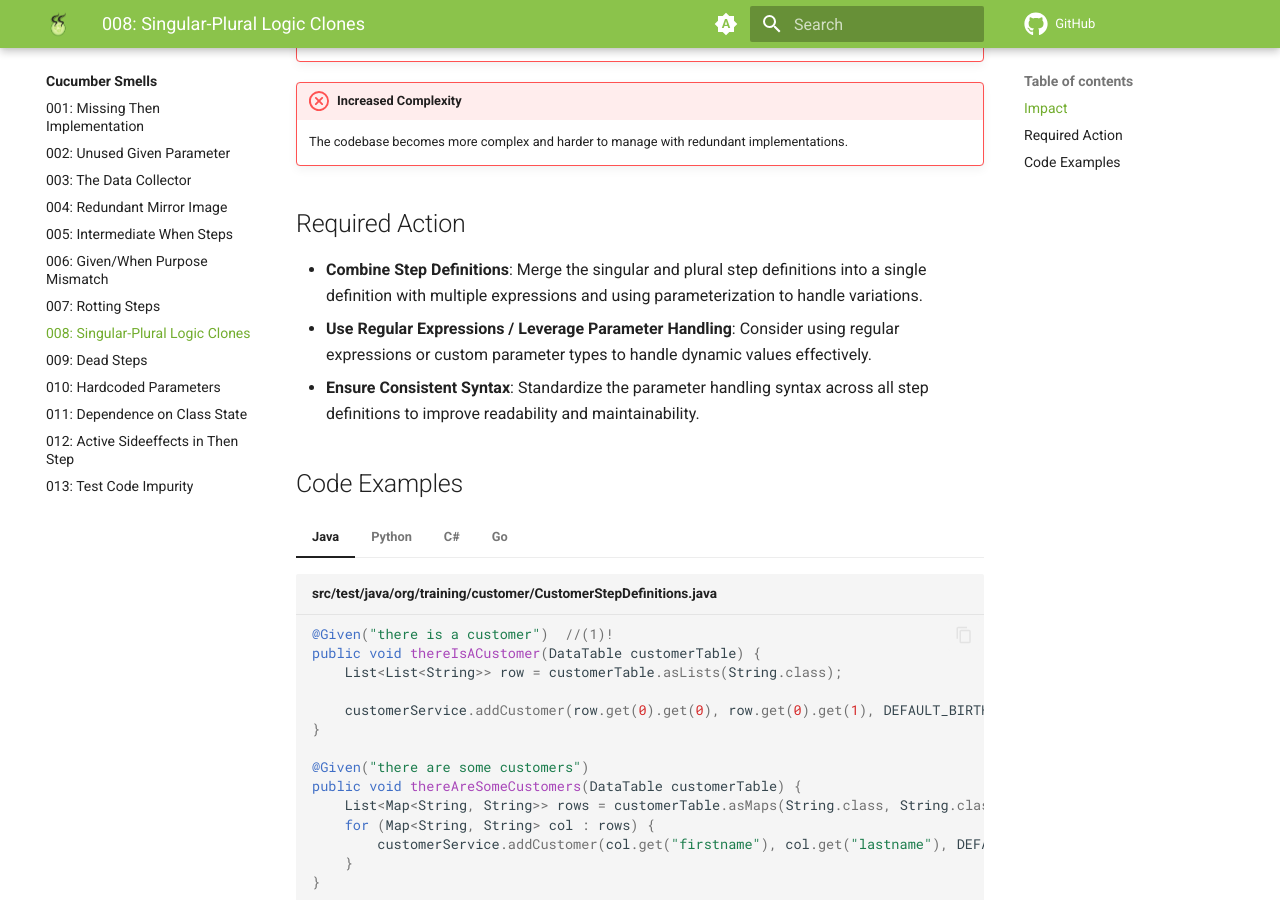
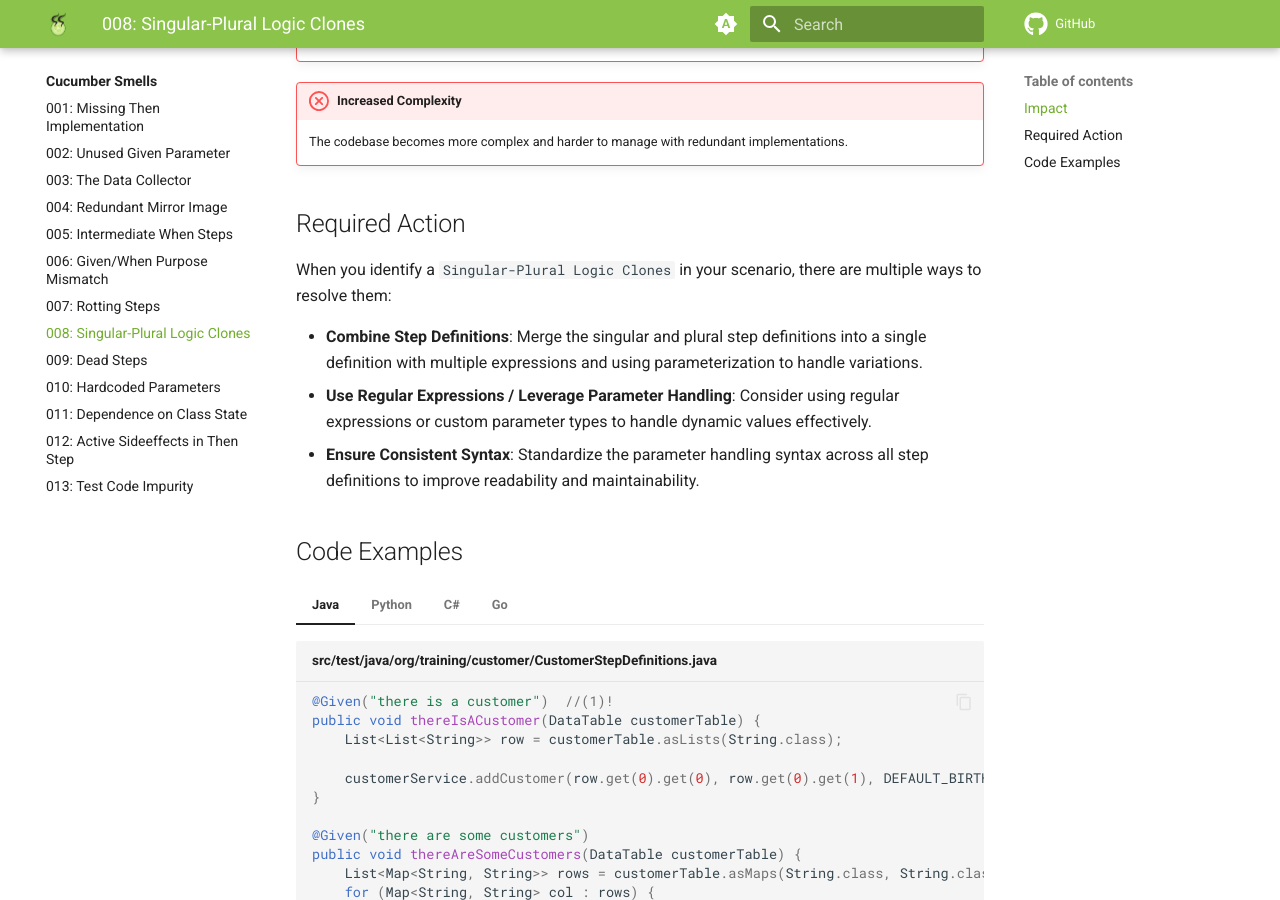
Before and after one commit to Cucumber-Diseases/cucumber-diseases.github.io, an MkDocs documentation site: the page built from docs/smells/008-singular-plural-logic-clones.md, in a window 1280 px wide and 900 px high, scrolled down 654 px. Built offline with MkDocs 1.6.1 and Material for MkDocs 9.7.7, drawn with Linux system fonts in a browser that asks for light colours.

Commit message:
improve required action

```diff
--- a/docs/smells/008-singular-plural-logic-clones.md
+++ b/docs/smells/008-singular-plural-logic-clones.md
@@ -18,6 +18,8 @@ This code smell occurs when there are multiple, nearly identical implementations
 
 
 ## Required Action
+When you identify a `Singular-Plural Logic Clones` in your scenario, there are multiple ways to resolve them:
+
 * **Combine Step Definitions**: Merge the singular and plural step definitions into a single definition with multiple expressions and using parameterization to handle variations.
 * **Use Regular Expressions / Leverage Parameter Handling**: Consider using regular expressions or custom parameter types to handle dynamic values effectively.
 * **Ensure Consistent Syntax**: Standardize the parameter handling syntax across all step definitions to improve readability and maintainability.
```
